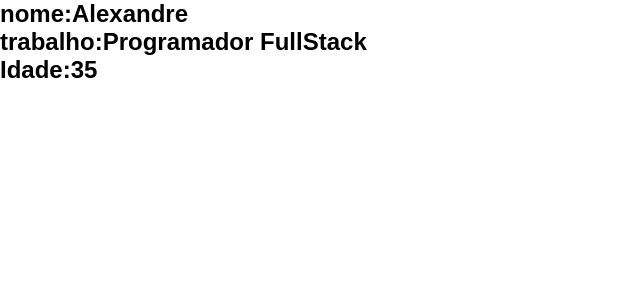
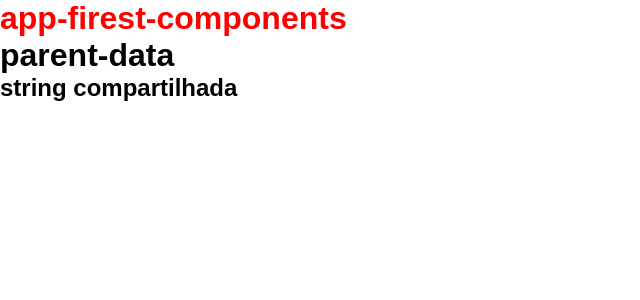
Before and after one commit to alecxandy/Angular, an Angular app in the folder firest-app/: page / in a window 1280 px wide. Shown: the top 300 px of the page, without its empty margins (0-640 px from the left). Built offline with nearby package versions, Linux system fonts and the light colour scheme.

Commit message:
Compartilhamento de dados

```diff
--- a/firest-app/src/app/app.component.html
+++ b/firest-app/src/app/app.component.html
@@ -1 +1,2 @@
-<app-firest-components></app-firest-components>
+<app-firest-components ></app-firest-components>
+<app-parent-data [nome]="nome"></app-parent-data>
--- a/firest-app/src/app/app.component.ts
+++ b/firest-app/src/app/app.component.ts
@@ -6,5 +6,8 @@ import { Component } from '@angular/core';
   styleUrls: ['./app.component.css']
 })
 export class AppComponent {
-  title = 'firest-app';
+
+  nome = "string compartilhada";
+  sobreno = "Gomes"
+
 }
--- a/firest-app/src/app/app.module.ts
+++ b/firest-app/src/app/app.module.ts
@@ -4,11 +4,13 @@ import { BrowserModule } from '@angular/platform-browser';
 import { AppRoutingModule } from './app-routing.module';
 import { AppComponent } from './app.component';
 import { FirestComponentsComponent } from './components/firest-components/firest-components.component';
+import { ParentDataComponent } from './components/parent-data/parent-data.component';
 
 @NgModule({
   declarations: [
     AppComponent,
-    FirestComponentsComponent
+    FirestComponentsComponent,
+    ParentDataComponent
   ],
   imports: [
     BrowserModule,
--- a/firest-app/src/app/components/firest-components/firest-components.component.css
+++ b/firest-app/src/app/components/firest-components/firest-components.component.css
@@ -0,0 +1,3 @@
+h1{
+    color: red;
+}
--- a/firest-app/src/app/components/firest-components/firest-components.component.html
+++ b/firest-app/src/app/components/firest-components/firest-components.component.html
@@ -1,3 +1 @@
-<h2>nome:{{name}}</h2>
-<h2>trabalho:{{job}}</h2>
-<h2>Idade:{{age}}</h2>
+<h1>app-firest-components</h1>
--- /dev/null
+++ b/firest-app/src/app/components/parent-data/parent-data.component.html
@@ -0,0 +1,2 @@
+<h1>parent-data</h1>
+<h2>{{nome}}</h2>
```
Also changed, not shown: firest-app/src/app/components/parent-data/parent-data.component.ts (added, +13 -0 lines), firest-app/src/app/components/parent-data/parent-data.component.css (added), 1 other file (tests, documents, lock files or other folders).
